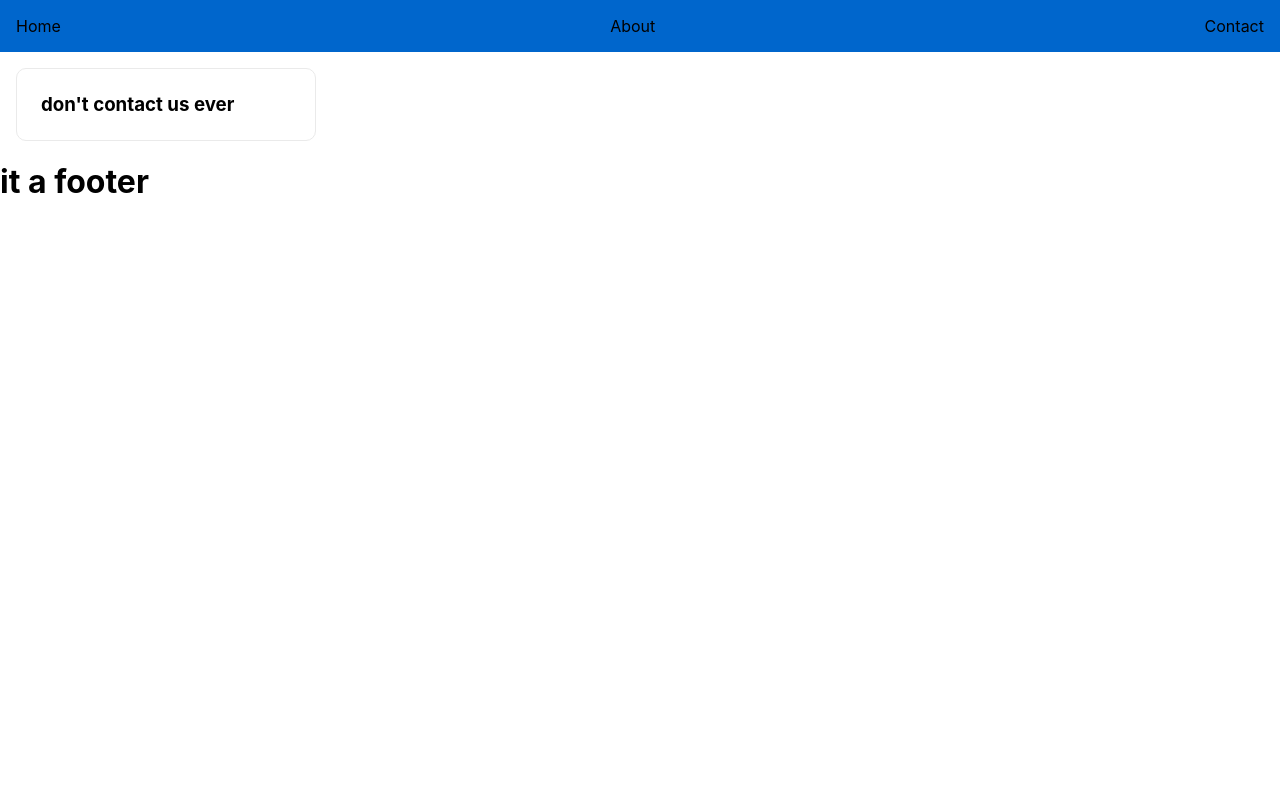
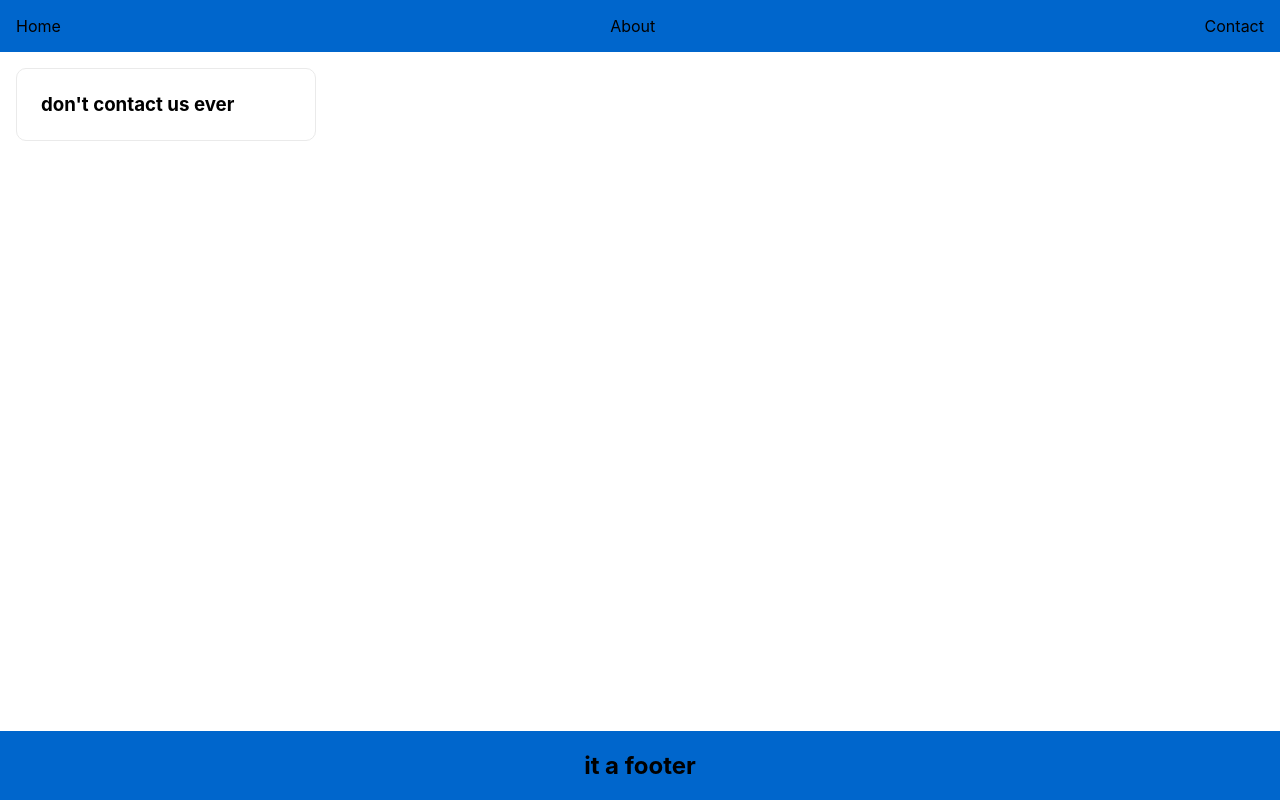
Before and after one commit to gordongest/learn-next, a Next.js app: page /contact in a window 1280 px wide. Built offline with nearby package versions, Linux system fonts and the light colour scheme.

Commit message:
destructure axios response

```diff
--- a/package.json
+++ b/package.json
@@ -9,9 +9,11 @@
     "lint": "next lint"
   },
   "dependencies": {
+    "axios": "^0.27.2",
     "next": "12.3.0",
     "react": "18.2.0",
-    "react-dom": "18.2.0"
+    "react-dom": "18.2.0",
+    "uuid": "^9.0.0"
   },
   "devDependencies": {
     "eslint": "^7.14.0",
--- a/pages/_app.js
+++ b/pages/_app.js
@@ -1,15 +1,16 @@
+import Link from "next/link";
 import Navbar from "../components/Navbar";
 import '../styles/globals.css'
 
 const styles = {
-    footer: {
-      position: "fixed",
-      bottom: "0px",
-      width: "100%"
-    },
-    content: {
-        textAlign: "center"
-    }
+    position: "fixed",
+    bottom: "0px",
+    width: "100%",
+    display: "flex",
+    justifyContent: "center",
+    textAlign: "center",
+    marginBottom: "0",
+    backgroundColor: "#0066CC"
 }
 
 const MyApp = ({ Component, pageProps }) => {
@@ -17,7 +18,11 @@ const MyApp = ({ Component, pageProps }) => {
         <>
             <Navbar />
             <Component {...pageProps} />
-            <h1 className="footer content" style={styles}>it a footer</h1>
+            <Link href="/">
+                <div style={styles}>
+                    <h2 className="footer content" style={{cursor: "pointer"}}>it a footer</h2>
+                </div>
+            </Link>
         </>
     );
 }
--- a/pages/contact.js
+++ b/pages/contact.js
@@ -1,7 +1,6 @@
 import styles from '../styles/Home.module.css'
 
 const ContactPage = () => {
-    console.log("contact")
     return (
         <h3 className={styles.card}>don't contact us ever</h3>
     )
--- a/pages/index.js
+++ b/pages/index.js
@@ -1,5 +1,5 @@
-import Link from "next/link"
-import styles from '../styles/Home.module.css'
+import Link from "next/link";
+import styles from '../styles/Home.module.css';
 
 const buttonStyles = {
     border: "none",
```
Also changed, not shown: pages/about.js (+12 -7 lines), styles/globals.css (line endings or trailing spaces), 1 other file (tests, documents, lock files or other folders).
